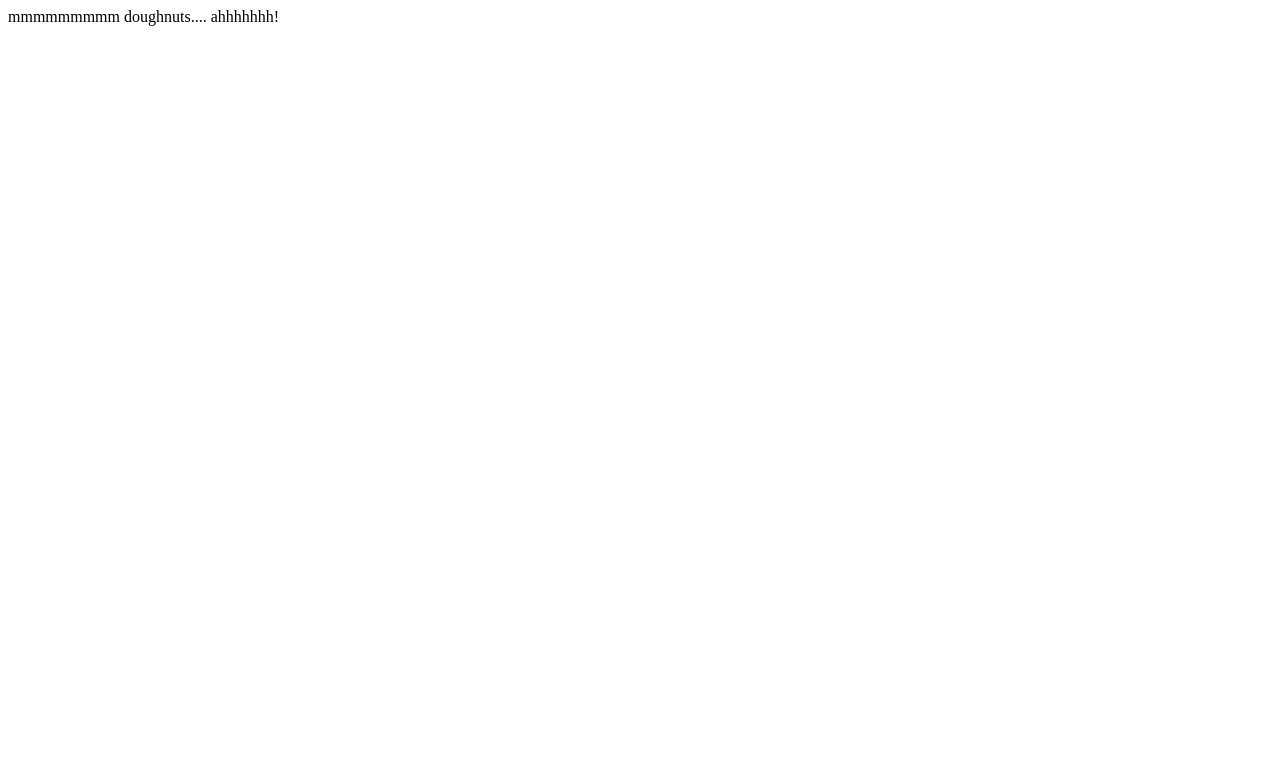
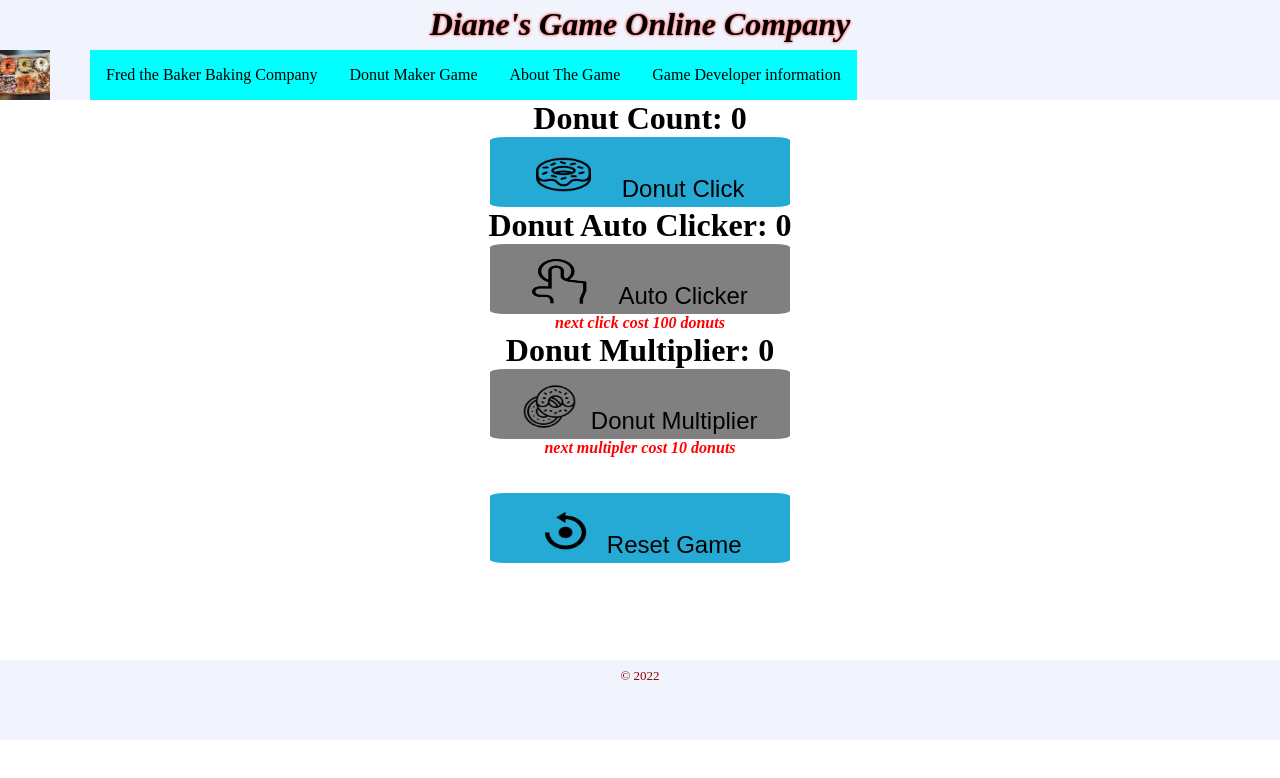
Before and after one commit to 2022-Spring-Cohort/donut-maker-di5781, a website built with Parcel: page index.html in a window 1280 px wide. Built offline with nearby package versions, Linux system fonts and the light colour scheme.

Commit message:
checkin all the files for Dave to look

```diff
--- /dev/null
+++ b/css/style.css
@@ -0,0 +1,160 @@
+* {
+    box-sizing: border-box;
+    margin: 0;
+  }
+
+  .container {
+    display: flex;
+    min-height: 70vh;
+    flex-direction: column;
+    margin: 0;
+    text-align: center;
+  }
+
+  header {
+    background: rgba(96, 136, 221, 0.089);
+    /* height: 15vh; */
+    text-align: center;
+  }
+  header ul{
+    display: flex;
+    list-style: none;
+    justify-content: center
+  }
+  header li{
+    padding: 1em;
+    background-color: aqua;
+  }
+  header li p{
+    display: none;
+  }
+  header li:hover p{
+    background-color: red;
+    display: block;
+    width: 20em;
+  }
+  footer{
+    background: rgba(96, 136, 221, 0.089);
+    height: 10vh;
+    text-align: center;
+  }
+
+  header h1 {
+    text-align: center;
+    text-shadow: 0 0 3px red;
+    font-size: 70;
+    font-style: italic;
+    /* color: darkblue;  */
+    font-weight: bold;
+    padding: .2em;
+  }
+  .nav-photo{
+    display:flex;
+    height: 50px;
+  }
+  /* .header-container {
+      display: flex;
+      flex-direction: row;
+  }
+  .company-links {
+      display: flex;
+      text-align: center;
+
+  } */
+  .donutCountBtn{
+    background-color: rgb(37, 170, 214);
+    border: 5px;
+    color: black;
+    padding: 15px 32px;
+    text-align: center;
+    text-decoration: none;
+    display: inline-block;
+    font-size: 16px;
+    height: 70px;
+    width: 300px;
+    border-radius: 5%;
+  }
+  button:disabled{
+    background-color : gray;
+    }
+
+  .autoClickerBtn{
+    background-color: rgb(37, 170, 214);
+    border: 5px;
+    color: black;
+    padding: 15px 32px;
+    text-align: center;
+    text-decoration: none;
+    display: inline-block;
+    font-size: 16px;
+    height: 70px;
+    width: 300px;
+    border-radius: 5%;
+  }
+  .multiplierBtn{
+    background-color: rgb(37, 170, 214);
+    border: 5px;
+    color: black;
+    padding: 15px 32px;
+    text-align: center;
+    text-decoration: none;
+    display: inline-block;
+    font-size: 16px;
+    height: 70px;
+    width: 300px;
+    border-radius: 5%;
+  }
+  .resetBtn{
+    background-color: rgb(37, 170, 214);
+    border: 5px;
+    color: black;
+    padding: 15px 32px;
+    text-align: center;
+    text-decoration: none;
+    display: inline-block;
+    font-size: 16px;
+    height: 70px;
+    width: 300px;
+    border-radius: 5%;
+  }
+  .displayCostForAutoClicker{
+    color: red;
+    font-size: medium;
+    font-style: italic;
+    font-weight: bold;
+  }
+  .displayCostForMultiplier{
+    color: red;
+    font-size: medium;
+    font-style: italic;
+    font-weight: bold;
+  }
+  .icon{
+    object-fit: cover;
+    height:100%;
+  }
+  .icon1{
+    height: 30px;
+
+
+  }
+  .image-text-container {
+    display: flex;
+    gap: 20px;
+  }
+  .img-company img{
+    height: 100%;;
+  }
+
+  .flexItem flexItem-word {
+    text-align:left;
+    font-size: 50px;
+  }
+
+  .contact-info {
+    display: flex;
+    flex-direction: column;
+    justify-content: center;
+    gap: 1em;
+    /* margin-right: 7em; */
+  }
--- a/index.html
+++ b/index.html
@@ -1,13 +1,68 @@
 <!DOCTYPE html>
 <html lang="en">
+
 <head>
   <meta charset="UTF-8" />
   <meta http-equiv="X-UA-Compatible" content="IE=edge" />
   <meta name="viewport" content="width=device-width, initial-scale=1.0" />
-    <title>Donut Clicker</title>
+  <title>Fred the Baker Baking Company</title>
+  <link rel="stylesheet" href="./css/style.css">
 </head>
+
 <body>
-    <div class="container"></div>
-    <script src="./index.js"></script>
+  <header class="header-container">
+
+    <!-- <img class="icon" src="/img/Donut_Maker.png" alt=""> -->
+    <h1>Diane's Game Online Company</h1>
+    <div class="nav-photo">
+      <img class="icon" src="/img/Donut-Company.jfif" alt="">
+
+      <ul>
+        <li id="companyDropDown">Fred the Baker Baking Company <p>Lorem ipsum dolor </p>
+        </li>
+        <li>Donut Maker Game </li>
+        <li>About The Game</li>
+        <li>Game Developer information</li>
+      </ul>
+    </div>
+
+
+
+
+
+  </header>
+  <div class="container">
+    <div class="DonutCount">
+      <h1 class="displayDonutCount">Current donut count!</h1>
+      <button class="donutCountBtn"> <img src="/img/donut_count.png" height="45" width="55" /> &nbsp; &nbsp; &nbsp;
+        <span style="font-size:x-large;">Donut Click</span></button>
+    </div>
+    <div class="autoClicker">
+      <h1 class="displayAutoClicker">Display auto Clicker</h1>
+      <button class="autoClickerBtn" id="autoClicker"> <img src="/img/auto-click.png" height="45" width="55"
+          style="justify-content: left;" /> &nbsp; &nbsp; &nbsp; <span style="font-size:x-large;">Auto
+          Clicker</span></button>
+      <p class="displayCostForAutoClicker">Cost
+        you 100 donuts to click this button</p>
+    </div>
+    <div class="multiplier">
+      <h1 class="displayMultiplier">Current donut Multiplier</h1>
+      <button class="multiplierBtn" id="multipliers"> <img src="/img/multiplier.png" height="45" width="55" /> &nbsp;
+        <span style="font-size:x-large;">Donut Multiplier</span></button>
+      <p class="displayCostForMultiplier">Cost
+        you 10 donuts to click this button</p>
+    </div>
+    <br><br>
+    <div class="reset">
+      <button class="resetBtn"> <img src="/img/reset-4.png" height="45" width="55" /> &nbsp; <span
+          style="font-size:x-large;">Reset Game</span> </button>
+    </div>
+  </div>
+
+  <footer class="footer-container">
+    <p style="color: darkred; text-align: center; font-size: small; padding-top: 8px;"> &copy 2022</p>
+  </footer>
+  <script src="/js/DonutMakerApp.js" type="module"></script>
 </body>
+
 </html>
--- a/index.js
+++ /dev/null
@@ -1,2 +0,0 @@
-const container = (document.querySelector('.container').innerText =
-  'mmmmmmmmm doughnuts.... ahhhhhhh!');
--- /dev/null
+++ b/js/DonutMaker.js
@@ -0,0 +1,52 @@
+export default class DonutMaker {
+
+    constructor(donutCount, autoClicker, donutMultiplier) {
+        this.donutCount = donutCount;
+        this.autoClicker = autoClicker;
+        this.donutMultiplier = donutMultiplier;
+
+        this.donutCount = 0;
+        this.autoClicker = 0;
+        this.donutMultiplier = 1;
+
+        this.donutMultiplierCost = 10;
+
+        this.autoClickerCost = 100;
+
+    }
+
+    addToDonutCount() {
+        this.donutCount = this.donutCount + this.donutMultiplier;
+    }
+
+    // Multiplier
+    buyDonutMultiplier() {
+        this.donutMultiplier = this.donutMultiplier * 1.2;
+        this.donutCount = this.donutCount - this.donutMultiplierCost;
+        this.donutMultiplierCost = this.donutMultiplierCost * 1.1;
+
+    }
+
+    showAutoClickerInterval() {
+
+        this.donutCount = this.donutCount + (this.donutMultiplier * this.autoClicker);
+
+    }
+
+    // Auto clicker
+    buyDonutAutoClicker() {
+        this.autoClicker += 1 ;
+        this.donutCount = this.donutCount - this.autoClickerCost;
+        this.autoClickerCost = this.autoClickerCost * 1.1;
+
+    }
+
+    resetGame() {
+        this.donutCount = 0;
+        this.autoClicker = 0;
+        this.donutMultiplier = 1;
+        this.donutMultiplierCost = 10;
+        this.autoClickerCost = 100;
+
+    }
+}
--- /dev/null
+++ b/js/DonutMakerApp.js
@@ -0,0 +1,138 @@
+import DonutMaker from "/js/DonutMaker.js";
+
+// const container = (document.querySelector('.container').innerText =
+//   'Welcome to Donut Maker Game!');
+
+const containerEl = document.querySelector(".container");
+const donutMaker = new DonutMaker();
+//const companyDropDownEl = document.querySelector("#companyDropDown")
+let roundAutoClickerCost = 0;
+let roundDonutMultiplierCost = 0;
+let roundDonutCount = 0;
+let roundAutoClicker = 0;
+let roundDonutMultiplier = 0;
+
+const donutCountBtnrEl = document.querySelector(".donutCountBtn");
+const displayDonutCountEl = document.querySelector(".displayDonutCount");
+displayDonutCountEl.innerText = "Donut Count: 0" ;
+
+const autoClickerBtnEl = document.querySelector(".autoClickerBtn");
+const displayAutoClickerCountEl = document.querySelector(".displayAutoClicker");
+displayAutoClickerCountEl.innerText = "Donut Auto Clicker: 0";
+const displayCostForAutoClickerEl = document.querySelector(".displayCostForAutoClicker");
+roundAutoClickerCost = Math.round(donutMaker.autoClickerCost);
+displayCostForAutoClickerEl.innerText = "Cost you " +  roundAutoClickerCost + " donuts to click!";
+
+const multiplierBtnEl = document.querySelector(".multiplierBtn");
+const displayDonutMultiplierCountEl = document.querySelector(".displayMultiplier");
+displayDonutMultiplierCountEl.innerText = "Donut Multiplier: 0 "  ;
+const displayCostForMultiplierEl = document.querySelector(".displayCostForMultiplier");
+roundDonutMultiplierCost = Math.round(donutMaker.donutMultiplierCost);
+displayCostForMultiplierEl.innerText = "Cost you "+  roundDonutMultiplierCost +" donuts for the multiplier!";
+
+const resetBtnEl = document.querySelector(".resetBtn");
+
+
+document.querySelector(".autoClickerBtn").disabled = true;
+document.querySelector(".multiplierBtn").disabled = true;
+
+setInterval(function() {
+  donutMaker.showAutoClickerInterval();
+  roundDonutCount = Math.round(donutMaker.donutCount);
+  displayDonutCountEl.innerText = "Donut Count: "+ roundDonutCount;
+  checkMultiplierBtnStatus();
+  checkAutoClickerBtnStatus();
+}, 1000);
+
+const checkMultiplierBtnStatus = function() {
+  const displayCostForMultiplierEl = document.querySelector(".displayCostForMultiplier");
+  if (donutMaker.donutCount >= donutMaker.donutMultiplierCost) {
+      document.querySelector(".multiplierBtn").disabled = false;
+      roundDonutMultiplierCost = Math.round(donutMaker.donutMultiplierCost);
+      displayCostForMultiplierEl.innerText = "this multiplier cost " + roundDonutMultiplierCost + " donuts";
+  }
+  else {
+      document.querySelector(".multiplierBtn").disabled = true;
+      roundDonutMultiplierCost = Math.round(donutMaker.donutMultiplierCost);
+      displayCostForMultiplierEl.innerText = "next multipler cost " + roundDonutMultiplierCost + " donuts";
+  }
+  changeTextColor();
+}
+
+const checkAutoClickerBtnStatus = function() {
+  const displayCostForAutoClickerEl = document.querySelector(".displayCostForAutoClicker");
+  if (donutMaker.donutCount >= donutMaker.autoClickerCost) {
+      document.querySelector(".autoClickerBtn").disabled = false;
+      roundAutoClickerCost = Math.round(donutMaker.autoClickerCost);
+      displayCostForAutoClickerEl.innerText = "this click cost " + roundAutoClickerCost + " donuts";
+  }
+  else {
+      document.querySelector(".autoClickerBtn").disabled = true;
+      roundAutoClickerCost = Math.round(donutMaker.autoClickerCost);
+      displayCostForAutoClickerEl.innerText = "next click cost " + roundAutoClickerCost + " donuts";
+  }
+  changeTextColor();
+}
+
+const changeTextColor = function() {
+  if (donutMaker.donutCount > 10) {
+    roundDonutCount = Math.round(donutMaker.donutCount)
+    let text = "Donut Count: "+ roundDonutCount;
+    let result = "<span style='color:green'>" + text + "</span>";
+    displayDonutCountEl.innerHTML = result;
+  }
+  if (donutMaker.autoClicker > 2) {
+    roundAutoClicker = Math.round(donutMaker.autoClicker)
+    let text = "Donut Auto Clicker: " + roundAutoClicker;
+    let result = "<span style='color:orange'>" + text + "</span>";
+    displayAutoClickerCountEl.innerHTML = result;
+  }
+  if (donutMaker.donutMultiplier > 2) {
+    roundAutoClicker = Math.round(donutMaker.donutMultiplier);
+    let text = "Donut Multiplier: " + roundAutoClicker;
+    let result = "<span style='color:purple'>" + text + "</span>";
+    displayDonutMultiplierCountEl.innerHTML = result;
+  }
+}
+
+donutCountBtnrEl.addEventListener("click", () => {
+  donutMaker.addToDonutCount();
+  checkMultiplierBtnStatus();
+  checkAutoClickerBtnStatus();
+  roundDonutCount = Math.round(donutMaker.donutCount);
+  displayDonutCountEl.innerText = "Donut Count: "+ roundDonutCount;
+
+});
+
+// Multipliers
+multiplierBtnEl.addEventListener("click", () => {
+  donutMaker.buyDonutMultiplier();
+  roundDonutCount = Math.round(donutMaker.donutCount);
+  displayDonutCountEl.innerText = "Donut Count: "+ roundDonutCount;
+  roundDonutMultiplier = Math.round(donutMaker.donutMultiplier)
+  displayDonutMultiplierCountEl.innerText = "Donut Multiplier: " + roundDonutMultiplier;
+  checkMultiplierBtnStatus();
+  checkAutoClickerBtnStatus();
+
+});
+
+// auto clicker
+autoClickerBtnEl.addEventListener("click", () => {
+  donutMaker.buyDonutAutoClicker();
+  roundDonutCount = Math.round(donutMaker.donutCount);
+  displayDonutCountEl.innerText = "Donut Count: "+ roundDonutCount;
+  roundAutoClicker = Math.round(donutMaker.autoClicker)
+  displayAutoClickerCountEl.innerText = "Donut Auto Clicker: " + roundAutoClicker;
+  checkAutoClickerBtnStatus();
+  checkMultiplierBtnStatus();
+
+});
+
+// reset
+resetBtnEl.addEventListener("click", () => {
+  donutMaker.resetGame();
+  document.querySelector(".autoClickerBtn").disabled = true;
+  document.querySelector(".multiplierBtn").disabled = true;
+  displayAutoClickerCountEl.innerText = "Donut Auto Clicker: 0";
+  displayDonutMultiplierCountEl.innerText = "Donut Multiplier: 0 "  ;
+});
```
Also changed, not shown: aboutgame.html (added, +57 -0 lines), companyInfo.html (added, +63 -0 lines), developerInfo.html (added, +57 -0 lines), img/Donut-Company.jfif (added), img/Donut_Maker.png (added), img/auto-click.png (added), img/donut_count.png (added), img/git.png (added), img/linkedin.png (added), img/multiplier.png (added), img/pic_trulli.jpg (added), img/portfolio.png (added), img/reset-4.png (added), 1 other file. Lines whose indentation alone changed are shown as unchanged.
